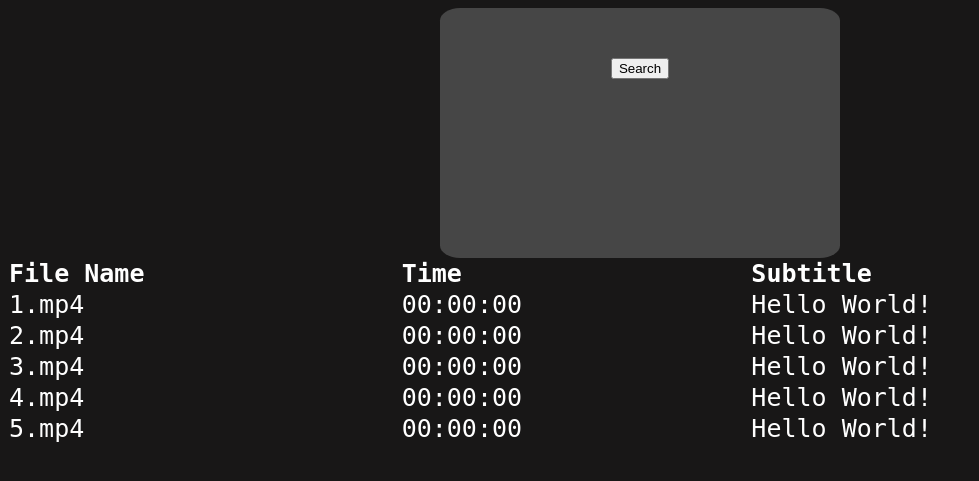
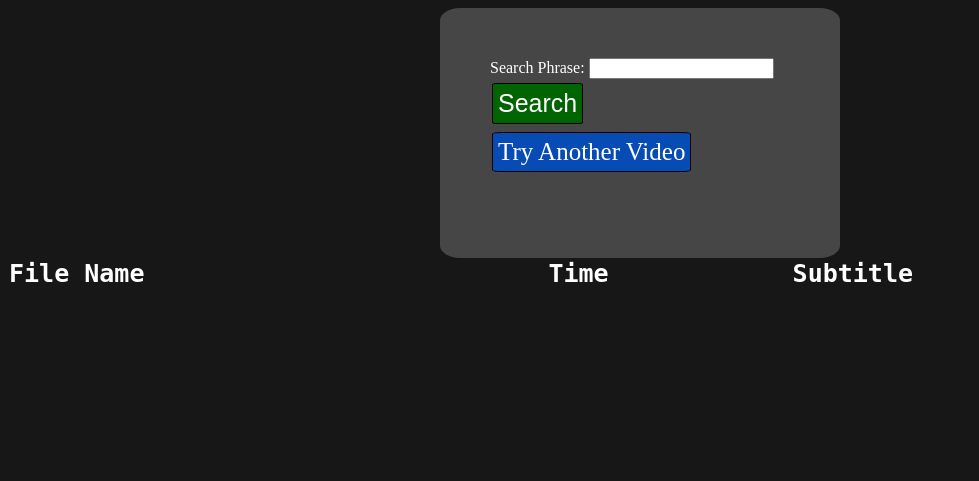
Before and after one commit to abughalib/subtitle_search, a Django app: page /app/search in a window 1280 px wide. Shown: the top 481 px of the page, without its empty margins (0-979 px from the left). Run offline with Django 4.2, Linux system fonts and the light colour scheme; lists and menus that the app fills with data are empty.

Commit message:
ui & changes

```diff
--- a/app/Templates/search_page.html
+++ b/app/Templates/search_page.html
@@ -3,7 +3,8 @@
   <form action="" method="post"">
     {% csrf_token %}
     {{ search_form }}
-    <button type="submit">Search</button>
+    <button class="btn btn-success" type="submit">Search</button>
+    <a class="btn btn-secondary" href={% url 'upload' %} type="button">Try Another Video</a>
   </form>
 </div>
 <div>
--- a/app/static/main.css
+++ b/app/static/main.css
@@ -39,3 +39,27 @@ table {
   font-size: 25px;
   text-align: left;
 }
+
+.btn {
+  background-color: rgb(255, 255, 255);
+  border: 1px solid black;
+  color: rgb(0, 0, 0);
+  padding: 5px 5px;
+  text-align: center;
+  text-decoration: none;
+  display: inline-block;
+  font-size: 25px;
+  margin: 4px 2px;
+  cursor: pointer;
+  border-radius: 5%;
+}
+
+.btn-success {
+  background-color: darkgreen;
+  color: white;
+}
+
+.btn-secondary {
+  background-color: rgb(6, 76, 180);
+  color: white;
+}
--- a/app/views.py
+++ b/app/views.py
@@ -1,7 +1,9 @@
 from typing import *
-from django.shortcuts import render, HttpResponse
+from django.shortcuts import render, HttpResponse, redirect
 from django.http import HttpRequest
-from .forms import FileUploadForm
+from .forms import FileUploadForm, SearchPhraseForm
+from .utils import upload_data, search_text
+from asgiref.sync import async_to_sync
 
 # Create your views here.
 
@@ -9,38 +11,42 @@ from .forms import FileUploadForm
 def home(request: HttpRequest) -> HttpResponse:
     return render(request, 'home.html')
 
+
+def api_home(request: HttpRequest) -> HttpResponse:
+    return render(request, 'api_home.html')
+
+
 def upload(request: HttpRequest) -> HttpResponse:
 
     if request.method == 'POST':
 
         # Get file from form data
-        form_data = FileUploadForm(request.POST)
-        print(form_data.is_valid())
-
-        return HttpResponse('File uploaded')
-
+        form_data = FileUploadForm(request.POST, request.FILES)
+        if form_data.is_valid():
+            # Save file in DynamoDB
+            # Process the file in async thread
+            file = form_data.files.get('file')
+            upload_data(file)
+            return redirect('search_page')
+        return render(request, 'upload_form.html', {'form': form_data, 'info': 'Invalid form data'})
     form = FileUploadForm()
 
-    return render(request, 'upload_form.html', {'form': form})
+    return render(request, 'upload_form.html', {'form': form, 'info': ''})
+
 
 def search_page(request: HttpRequest) -> HttpResponse:
 
-    data = [
-        {'file_name': '1.mp4',
-         'video_time': '00:00:00',
-         'subtitle_line': 'Hello World!'},
-        {'file_name': '2.mp4',
-            'video_time': '00:00:00',
-            'subtitle_line': 'Hello World!'},
-        {'file_name': '3.mp4',
-            'video_time': '00:00:00',
-            'subtitle_line': 'Hello World!'},
-        {'file_name': '4.mp4',
-            'video_time': '00:00:00',
-            'subtitle_line': 'Hello World!'},
-        {'file_name': '5.mp4',
-            'video_time': '00:00:00',
-            'subtitle_line': 'Hello World!'},
-    ]
+    if request.method == 'POST':
+        # Get search phrase from form data
+        search_form = SearchPhraseForm(request.POST)
+        # Search phrase using Elastic Search
+        # Process the search in async thread
+        print(search_form.is_valid())
+        if search_form.is_valid():
+            table_data = search_text(search_form.cleaned_data['search_phrase'])
+            print(table_data)
+            return render(request, 'search_page.html', {'data': table_data, 'search_form': search_form})
+        return render(request, 'search_page.html', {'data': [], 'search_form': search_form})
+    search_form = SearchPhraseForm()
 
-    return render(request, 'search_page.html', {'data': data})
+    return render(request, 'search_page.html', {'data': [], 'search_form': search_form})
--- /dev/null
+++ b/requirements.txt
@@ -0,0 +1 @@
+django >= 4.2.1, < 4.3.0
```
Also changed, not shown: app/utils.py (added, +30 -0 lines).
